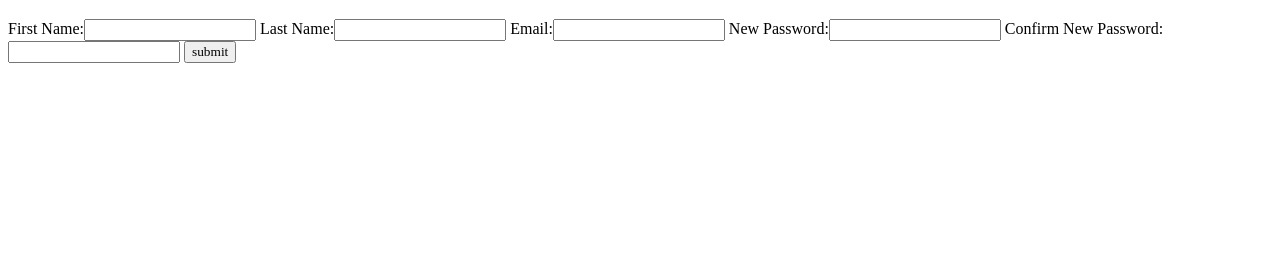
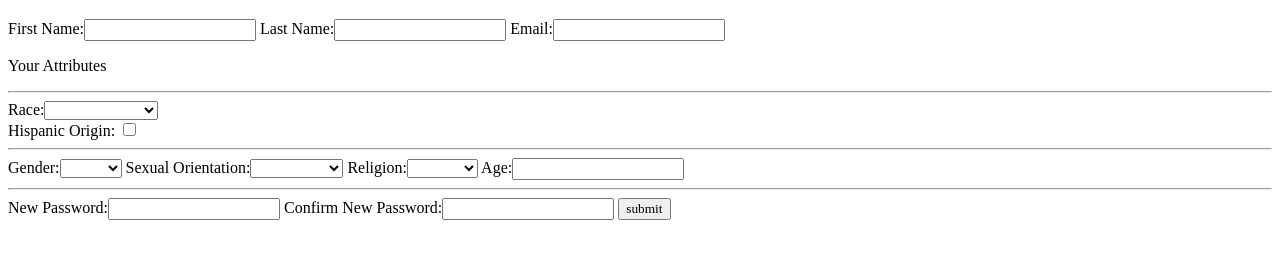
Before and after one commit to qho-queenie/together, a website: page client/index.html at #!/profile in a window 1280 px wide. Shown: the part 87-346 px from the top of the page. Drawn offline with nearby package versions, Linux system fonts and the light colour scheme; some packages are replaced by stand-ins of ours.

Commit message:
more updatess

```diff
--- a/client/index.html
+++ b/client/index.html
@@ -102,14 +102,19 @@
 				};
 
 				$scope.sendEmail = function(restaurant_name, group_time, email){
+					console.log(restaurant_name, group_time, email);
 					$http.post("/send_e", {restaurant_name: restaurant_name, group_time: group_time, email: email}).then(function(res){
-						window.location = "#!/";
 					});
 				};
 
 				$scope.joinPool = function(n){
-
-				}
+					if(n == 3 && $scope.restaurantName == "Delicious Dim Sum"){
+						$scope.sendEmail($scope.restaurantName, "Sun 1:00 pm", "chris.rollins.dev@gmail.com");
+						window.location = "#!/finished_pool_demo";
+					}else{
+						window.location = "#!/pool";
+					}
+				};
 
 				if(loggedIn == 0)
 				{
--- a/client/profile.html
+++ b/client/profile.html
@@ -3,7 +3,43 @@
   <label>First Name:</label><input type="text" name="first_name">
   <label>Last Name:</label><input type="text" name="last_name">
   <label>Email:</label><input type="text" name="email">
+    <p>Your Attributes</p>
+  <hr>
+  <label>Race:</label><select>
+  	<option value=""></option>
+  	<option value="White">White</option>
+  	<option value="Black">Black</option>
+  	<option value="Asian">Asian</option>
+  	<option value="Pacific Islander">Pacific Islander</option>
+  	<option value="Native American">Native American</option>
+  	<option value="Other">Other</option>
+  </select><br>
+  Hispanic Origin: <input type="checkbox" value="Hispanic"><hr>
+   <label>Gender:</label><select>
+  	<option value=""></option>
+  	<option value="Male">Male</option>
+  	<option value="Female">Female</option>
+  	<option value="Other">Other</option>
+  </select>
+  <label>Sexual Orientation:</label><select>
+  	<option value=""></option>
+  	<option value="Heterosexual">Heterosexual</option>
+  	<option value="Homosexual">Homosexual</option>
+  	<option value="Bisexual">Bisexual</option>
+  	<option value="Other">Other</option>
+  </select>
+  <label>Religion:</label><select>
+  	<option value=""></option>
+  	<option value="Christian">Christian</option>
+  	<option value="Jewish">Jewish</option>
+  	<option value="Hindu">Hindu</option>
+  	<option value="Buddhism">Buddhist</option>
+  	<option value="Muslim">Muslim</option>
+  	<option value="Other">Other</option>
+  </select>
+  <label>Age:</label><input type="text" name="age"><br>
+  <hr>
   <label>New Password:</label><input type="password" name="password">
   <label>Confirm New Password:</label><input type="password" name="confirm_password">
-  <input type="submit" name="submit" value="submit">
+  <a href="#!/restaurants"><input type="submit" name="submit" value="submit"></a>
 </form>
--- a/server/controllers/email_controller.js
+++ b/server/controllers/email_controller.js
@@ -14,6 +14,7 @@ var transporter = nodemailer.createTransport(`smtps://the.app.together%40gmail.c
 
 module.exports = {
 	send_email: function(req, res){
+		console.log(req.body.email);
 		var mailOptions = {
 			from: '"Together" <the.app.together@gmail.com>', // sender address
 			to: req.body.email, // list of receivers
@@ -21,7 +22,7 @@ module.exports = {
 			text: "", // plaintext body
 			html: `<h2>You've been assigned a group for ${req.body.restaurant_name} at ${req.body.group_time}</h2>`// html body
 		};
-		nodemailer.sendMail(mailOptions, function(error, info){
+		transporter.sendMail(mailOptions, function(error, info){
 			if(error){
 				return console.log(error);
 			}
```
Also changed, not shown: client/registration.html (+41 -5 lines), client/restaurants.html (+4 -4 lines).
